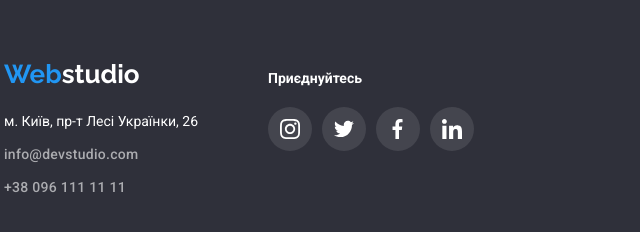
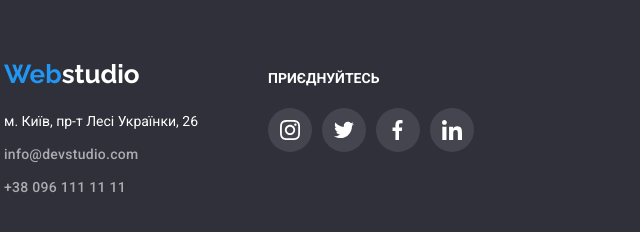
Before and after one commit to Khrystyna-Harasym/goit-markup-hw-04, a plain HTML site: page portfolio.html in a window 1280 px wide. Shown: the part 1633-1865 px from the top of the page, 51-691 px from the left. Drawn offline with nearby package versions, Linux system fonts and the light colour scheme.

Commit message:
updates portfolio.html file

```diff
--- a/portfolio.html
+++ b/portfolio.html
@@ -270,7 +270,7 @@
         </div>
         <!--Другий блок-->
         <div class="footer-social-container">
-          <h2 class="title-footer suptitle">Приєднуйтесь</h2>
+          <h2 class="title-footer subtitle">Приєднуйтесь</h2>
           <ul class="list footer-social-list">
             <li>
               <a href="#" class="link footer-social-link"
@@ -312,7 +312,7 @@
               </a>
             </li>
             <li>
-              <a href="#"  class="link footer-social-link"
+              <a href="#" class="link footer-social-link"
                 ><svg
                   lang="en"
                   aria-label="linkedin icon"
```
